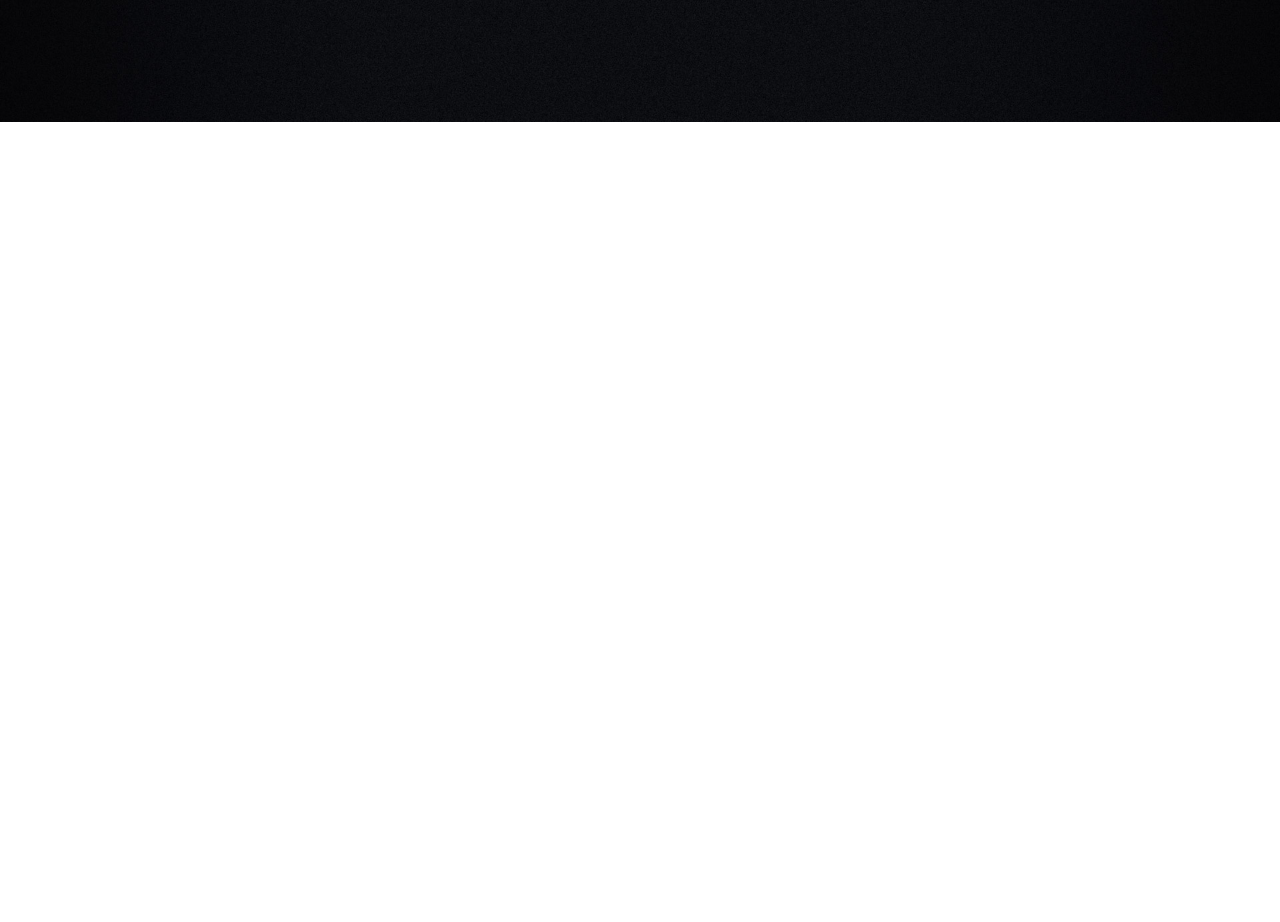
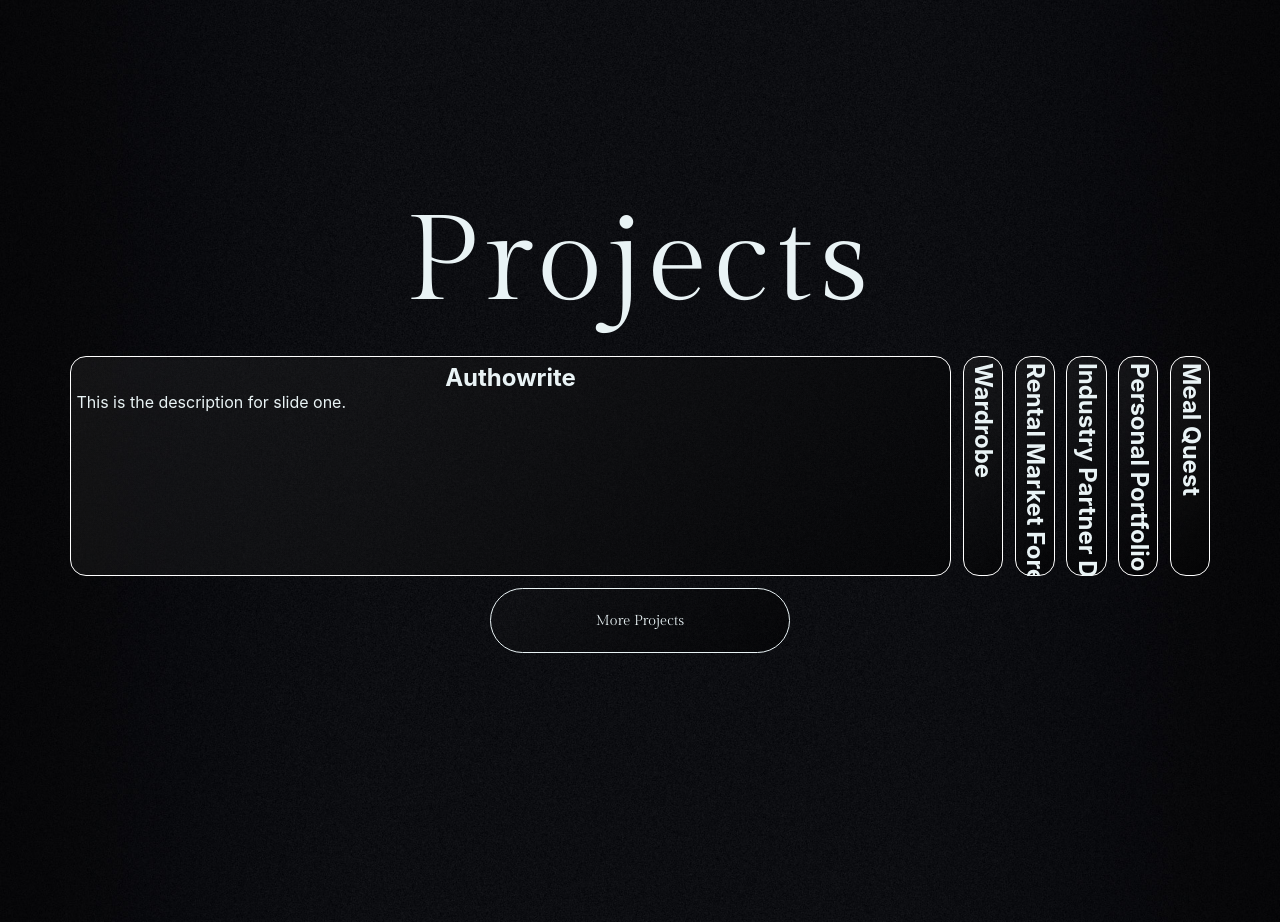
Before and after one commit to SaaiqAhmed/portfolio, a React (Create React App) app in the folder portfolio-app/: page / in a window 1280 px wide. Shown: the part 1478-2400 px from the top of the page. Before the commit the page ends 1600 px from the top, so only its background shows below. Built offline with nearby package versions, Linux system fonts and the light colour scheme.

Commit message:
added horizontal scrolling projects

```diff
--- /dev/null
+++ b/portfolio-app/src/components/slides.css
@@ -0,0 +1,20 @@
+.slides-container {
+    width: 100%;
+    height: 75%;
+    padding-top: 2%;
+}
+.slides-wrapper {
+    height: 100%;
+    display: flex;
+    justify-content: space-evenly;
+}
+.slide {
+    /*Add white rounded border*/
+    border-radius: 1rem;
+    height: 100%;
+    margin: 0% 0.5% 0% 0.5%;
+    border: 1px solid white;
+    color: var(--title-colour);
+    padding: 0.5%;
+    background: linear-gradient(135deg,rgba(50,50,50,0.3),rgba(0, 0, 0, 0.5));
+}
--- /dev/null
+++ b/portfolio-app/src/components/slides.tsx
@@ -0,0 +1,178 @@
+import React, { useState, useEffect, useRef, useCallback } from "react";
+import { motion, Variants } from "framer-motion";
+import "./slides.css";
+
+interface SlideData {
+  id: number;
+  title: string;
+  description: string;
+}
+interface SlideProps {
+    slide: SlideData;
+    isActive: boolean;
+    onActivate: () => void;
+  }
+
+const slidesData: SlideData[] = [
+  {
+    id: 1,
+    title: "Authowrite",
+    description: "This is the description for slide one.",
+  },
+  {
+    id: 2,
+    title: "Wardrobe",
+    description: "Details and more information for slide two.",
+  },
+  {
+    id: 3,
+    title: "Rental Market Forecasting",
+    description: "Additional content for slide three.",
+  },
+  {
+    id: 4,
+    title: "Industry Partner Dashboard ",
+    description: "Additional content for slide four.",
+  },
+  {
+    id: 5,
+    title: "Personal Portfolio",
+    description: "Additional content for slide five.",
+  },
+  {
+    id: 6,
+    title: "Meal Quest",
+    description: "Additional content for slide six.",
+  }
+];
+
+// Animation variants for active versus inactive slides.
+const slideVariants: Variants = {
+  active: {
+    width: "90%", // Active slide expands.
+    transition: { type: "spring", stiffness: 300, damping: 30 },
+  },
+  inactive: {
+    width: "3.5%", // Inactive slides remain narrow.
+    transition: { type: "spring", stiffness: 300, damping: 30 },
+  },
+};
+
+// Slide component with forwarded ref for scrolling calculations.
+const Slide = React.forwardRef<HTMLDivElement, SlideProps>(
+  ({ slide, isActive, onActivate }, ref) => {
+    return (
+      <motion.div
+        className="slide"
+        ref={ref}
+        variants={slideVariants}
+        animate={isActive ? "active" : "inactive"}
+        onClick={onActivate}
+        initial={{opacity: 0.5, translateX: 100}}
+        whileInView={{opacity: 1, translateX: 0}}
+        transition={{duration: 2, type: "spring", stiffness: 100, damping: 10}}
+      >
+        <div className="slide-content">
+          <h2
+            className="slide-title"
+            style={{
+              writingMode: isActive ? "horizontal-tb" : "vertical-lr",
+              textAlign: "center",
+            }}
+          >
+            {slide.title}
+          </h2>
+          {isActive && <p className="slide-description">{slide.description}</p>}
+        </div>
+      </motion.div>
+    );
+  }
+);
+Slide.displayName = "Slide";
+
+const SlidesSection: React.FC = () => {
+  // Track the active slide index.
+  const [activeIndex, setActiveIndex] = useState<number>(0);
+  // Debounce wheel events.
+  const [isScrolling, setIsScrolling] = useState<boolean>(false);
+  // Reference to the container element.
+  const containerRef = useRef<HTMLDivElement>(null);
+  // References to individual slide DOM elements.
+  const slideRefs = useRef<Array<HTMLDivElement | null>>([]);
+
+  // Scroll the container so that the active slide is in view.
+  const scrollToActiveSlide = useCallback(() => {
+    const currentSlide = slideRefs.current[activeIndex];
+    if (currentSlide && containerRef.current) {
+      containerRef.current.scrollTo({
+        left: currentSlide.offsetLeft,
+        behavior: "smooth",
+      });
+    }
+  }, [activeIndex]);
+
+  useEffect(() => {
+    scrollToActiveSlide();
+  }, [activeIndex, scrollToActiveSlide]);
+
+  // Handle the mouse wheel events.
+  const handleWheel = useCallback((event: WheelEvent) => {
+    // Prevent the default scrolling behavior.
+    event.preventDefault();
+    event.stopPropagation();
+
+    if (isScrolling) return;
+
+    setIsScrolling(true);
+    if (event.deltaY > 0) {
+      // Scrolling down: move to the next slide, or loop to the start.
+      setActiveIndex((prev) => (prev + 1) % slidesData.length);
+    } else if (event.deltaY < 0) {
+      // Scrolling up: move to the previous slide, or loop to the end.
+      setActiveIndex((prev) =>
+        (prev - 1 + slidesData.length) % slidesData.length
+      );
+    }
+    // Cooldown period to avoid rapid-fire slide changes.
+    setTimeout(() => {
+      setIsScrolling(false);
+    }, 600);
+  }, [isScrolling]);
+
+  // Attach the wheel event listener with { passive: false }.
+  useEffect(() => {
+    const container = containerRef.current;
+    if (!container) return;
+    container.addEventListener("wheel", handleWheel, { passive: false });
+    return () => {
+      container.removeEventListener("wheel", handleWheel);
+    };
+  }, [handleWheel]);
+
+  return (
+    <div
+      className="slides-container"
+      ref={containerRef}
+      style={{
+        overflowX: "auto",
+        overflowY: "hidden",
+        whiteSpace: "nowrap",
+        scrollBehavior: "smooth",
+      }}
+    >
+      <div className="slides-wrapper" style={{ display: "flex" }}>
+        {slidesData.map((slide, index) => (
+          <Slide
+            key={slide.id}
+            slide={slide}
+            isActive={activeIndex === index}
+            onActivate={() => setActiveIndex(index)}
+            ref={(el) => (slideRefs.current[index] = el)}
+          />
+        ))}
+      </div>
+    </div>
+  );
+};
+
+export default SlidesSection;
--- a/portfolio-app/src/pages/Home.css
+++ b/portfolio-app/src/pages/Home.css
@@ -11,6 +11,14 @@
     font-weight: 500;
     letter-spacing: 0.5vmax;
     padding: 0.75rem;
+}
+
+.header {
+    color: var(--title-colour);
+    font-size: min(7.5rem, 10vmax);
+    font-family: 'Gilda display', serif;
+    font-weight: 500;
+    letter-spacing: 0.5vmax;
 }
 
 .subtitle {
@@ -70,6 +78,10 @@
 .about {
     display: flex;
     flex-direction: row;
+    justify-content: start;
+}
+
+.projects {
     justify-content: start;
 }
 
--- a/portfolio-app/src/pages/Home.tsx
+++ b/portfolio-app/src/pages/Home.tsx
@@ -7,6 +7,9 @@ import styles from '../styles.module.css';
 import art1 from '../images/web-art-cactus.png';
 import art2 from '../images/web-art-flinders.png';
 import me from '../images/saaiq.png';
+import SlidesSection from '../components/slides';
+
+
 
 function Home() {
   const artContainerRef = useRef<HTMLDivElement>(null);
@@ -193,12 +196,25 @@ function Home() {
                     <a className="button normalText" href="https://www.linkedin.com/in/saaiq-ahmed-364b5a219/">
                       LinkedIn
                     </a>
-                    <div className="button normalText">
-                      Contact Me
-                    </div>
+                    <a className="button normalText" href='../files/SaaiqAhmed_resume.docx' download={true}>
+                      Resume
+                    </a>
                   </div>
               </div>
             </motion.div>
+          </div>
+        </section>
+        <section>
+          <div className='page projects' style={{height: pageHeight}}>
+            <motion.header
+            className='header'
+            initial={{opacity: 0, translateY: -100}}
+            whileInView={{opacity: 1, translateY: 0}}
+            transition={{duration: 1, delay: 0.5}}>
+              Projects
+            </motion.header>
+            <SlidesSection />
+            <NavLink className="button normalText" to='/about'>More Projects</NavLink>
           </div>
         </section>
       </div>
```
